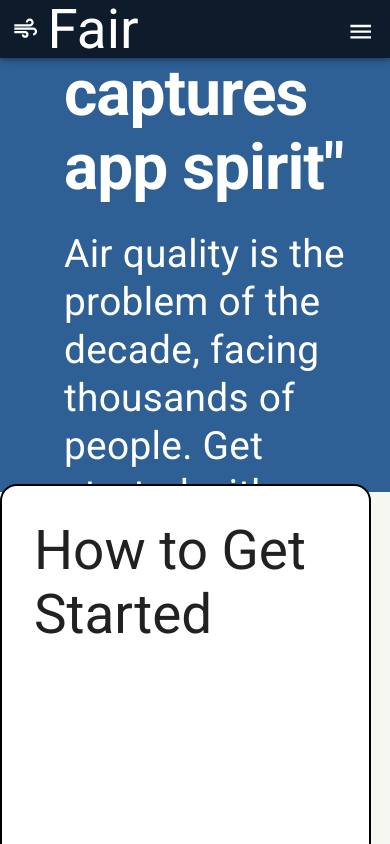
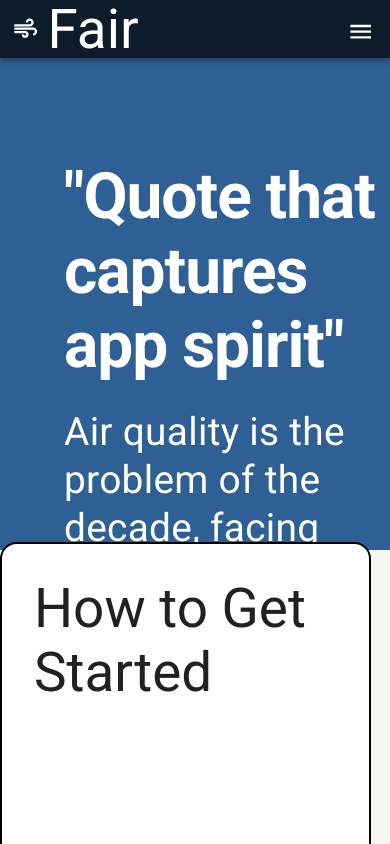
Before and after one commit to Naveen-Jaisankar/COMP47360-Web-Application, a React (Vite) app in the folder FrontEnd/air-quality-app/: page / in a window 390 px wide. Shown: the top 844 px of the page. Built offline with nearby package versions, Linux system fonts and the light colour scheme.

Commit message:
Bug Fix: Small mistake in the main content syntax, was height instead of padding top and added a more dynamic media query to home which would either be applied to all pages in main content component or changed individually as project demands

```diff
--- a/FrontEnd/air-quality-app/src/components/maincontent.jsx
+++ b/FrontEnd/air-quality-app/src/components/maincontent.jsx
@@ -1,10 +1,10 @@
-import {styled} from "@mui/system"
-import  navbarHeights  from "./navbarheights"
+import { styled } from "@mui/system";
+import navbarHeights from "./navbarheights";
 
 // Used to push content from the Navbar.
-const MainContent = styled('div')(({theme})=> ({
+const MainContent = styled('div')(({ theme }) => ({
     background: "#ffffff",
-    height: navbarHeights.xs,
+    paddingTop: navbarHeights.xs,
     [theme.breakpoints.up('sm')]: {
         paddingTop: navbarHeights.sm,
     },
@@ -14,8 +14,6 @@ const MainContent = styled('div')(({theme})=> ({
     [theme.breakpoints.up('lg')]: {
         paddingTop: navbarHeights.lg,
     },
-
 }));
 
-
 export default MainContent;
--- a/FrontEnd/air-quality-app/src/pages/Home.jsx
+++ b/FrontEnd/air-quality-app/src/pages/Home.jsx
@@ -3,6 +3,7 @@ import Infocard from "../components/infocard";
 import ReactPlayer from "react-player"
 import constants from './../constant';
 import { styled } from "@mui/system";
+import MainContent from "../components/maincontent";
 
 const image1 = "../src/static/proxy-image.png";
 const videoUrl= "https://www.youtube.com/watch?v=FKBVwX8dVhI";
@@ -11,6 +12,8 @@ const BannerBox = styled(Box)({
   backgroundColor: "#2E6095",
   display: "flex",
   alignItems: "center",
+ '@media (max-width:600px)': {
+    paddingTop: "15rem", }
 });
 
 const QuoteBox = styled(Box)({
@@ -66,10 +69,11 @@ const InfoCardBox = styled(Box)({
 const Home = () => {
   return (
     <>
-
+      {/* <MainContent> */}
       {/* Introduction Section */}
       <section>
         <header>
+
           <BannerBox
             sx={{
               height: { xs: 500, md: 700, lg: 900 },
@@ -188,8 +192,10 @@ const Home = () => {
               </Box>
             </Container>
           </InfoCardBox>
+
         </section>
       </CreamBackgroundBox>
+      {/* </MainContent> */}
     </>
   );
 };
```
